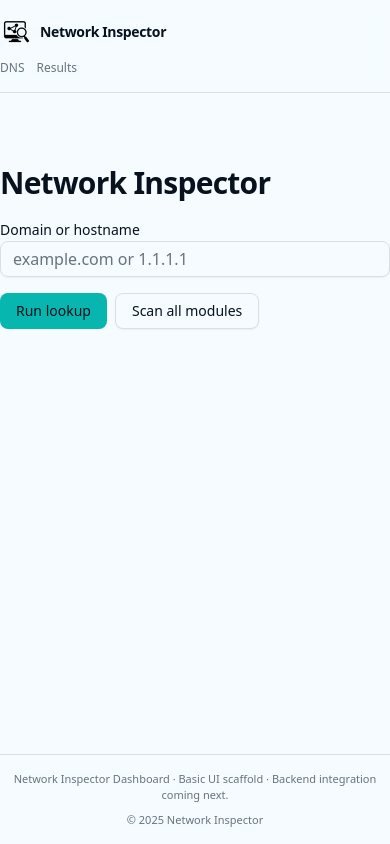
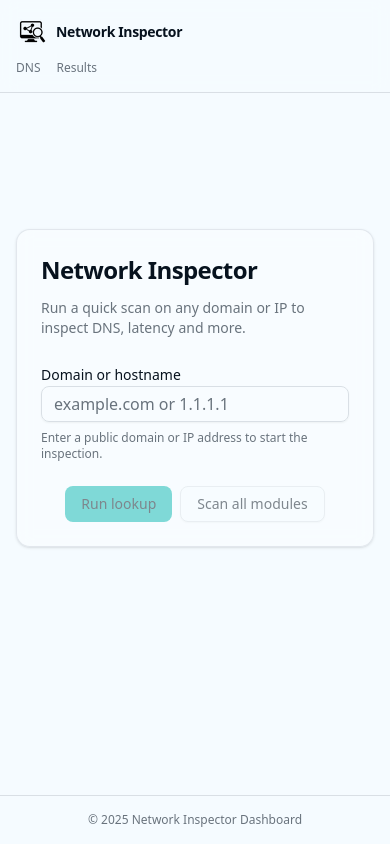
Before and after one commit to EngenMe/network-inspector-dashboard, a Next.js app in the folder frontend/: page / in a window 390 px wide. Built offline with nearby package versions, Linux system fonts and the light colour scheme.

Commit message:
feat(ui): enhance header, footer, and main page with polished layout and error handling
Refactor layout components for improved styling, responsiveness, and user feedback. Add error messages for input validation and enhance UI with consistent design elements.

```diff
--- a/frontend/app/page.tsx
+++ b/frontend/app/page.tsx
@@ -4,66 +4,105 @@ import { useRouter } from 'next/navigation'
 import { useState } from 'react'
 import { Input } from '@/components/ui/input'
 import { Button } from '@/components/ui/button'
+import { Card, CardContent, CardFooter, CardHeader, CardTitle } from '@/components/ui/card'
 
 export default function Page() {
     const router = useRouter()
+
     const [target, setTarget] = useState('')
-    const [lastLookupTarget, setLastLookupTarget] = useState<string | null>(null)
+    const [lastLookupTarget, setLastLookupTarget] = useState('')
+    const [error, setError] = useState('')
+    const [isScanning, setIsScanning] = useState(false)
 
     const trimmedTarget = target.trim()
+    const hasValue = trimmedTarget.length > 0
+    const showError = error.length > 0
+    const hasLastLookup = lastLookupTarget.length > 0
 
     function handleRunLookup() {
-        if (!trimmedTarget) return
-        // DNS-only lookup integration will be added later
+        if (!hasValue) {
+            setError('Please enter a domain or IP address.')
+            return
+        }
+
+        setError('')
         setLastLookupTarget(trimmedTarget)
     }
 
     function handleScanAllModules() {
-        if (!trimmedTarget) return
+        if (!hasValue) {
+            setError('Please enter a domain or IP address.')
+            return
+        }
+
+        setError('')
+        setIsScanning(true)
         router.push(`/results?target=${encodeURIComponent(trimmedTarget)}`)
     }
 
     return (
-        <div className="mx-auto flex w-full max-w-lg flex-col gap-4 py-10">
-            <h1 className="text-3xl font-semibold tracking-tight">
+        <section className="flex min-h-[70vh] items-center justify-center px-4">
+            <Card className="w-full max-w-xl border-border/70 bg-card/80 backdrop-blur">
+                <CardHeader className="space-y-1">
+                    <CardTitle className="text-2xl font-semibold tracking-tight">
                         Network Inspector
-            </h1>
+                    </CardTitle>
+                    <p className="text-sm text-muted-foreground">
+                        Run a quick scan on any domain or IP to inspect DNS, latency and more.
+                    </p>
+                </CardHeader>
 
+                <CardContent className="space-y-3">
                     <div className="space-y-2">
-                <label
-                    htmlFor="target"
-                    className="text-sm font-medium leading-none"
-                >
+                        <label htmlFor="target" className="text-sm font-medium leading-none">
                             Domain or hostname
                         </label>
                         <Input
                             id="target"
                             placeholder="example.com or 1.1.1.1"
                             value={target}
-                    onChange={e => setTarget(e.target.value)}
+                            onChange={e => {
+                                setTarget(e.target.value)
+                                if (error) setError('')
+                            }}
                         />
+                        <p className="text-xs text-muted-foreground">
+                            Enter a public domain or IP address to start the inspection.
+                        </p>
                     </div>
 
+                    {showError ? (
+                        <p className="text-xs font-medium text-destructive">{error}</p>
+                    ) : undefined}
+                </CardContent>
+
+                <CardFooter className="flex flex-col gap-3">
                     <div className="flex flex-wrap gap-2">
-                <Button type="button" onClick={handleRunLookup}>
+                        <Button
+                            type="button"
+                            onClick={handleRunLookup}
+                            disabled={!hasValue || isScanning}
+                        >
                             Run lookup
                         </Button>
                         <Button
                             type="button"
                             variant="outline"
                             onClick={handleScanAllModules}
+                            disabled={!hasValue || isScanning}
                         >
-                    Scan all modules
+                            {isScanning ? 'Scanning…' : 'Scan all modules'}
                         </Button>
                     </div>
 
-            {lastLookupTarget && (
+                    {hasLastLookup ? (
                         <p className="text-xs text-muted-foreground">
-                    Lookup started for{' '}
-                    <span className="font-mono">{lastLookupTarget}</span> ·
-                    DNS module integration coming in the next steps.
+                            Lookup started for <span className="font-mono">{lastLookupTarget}</span> ·
+                            DNS module integration coming in next steps.
                         </p>
-            )}
-        </div>
+                    ) : undefined}
+                </CardFooter>
+            </Card>
+        </section>
     )
 }
--- a/frontend/components/layout/AppShell.tsx
+++ b/frontend/components/layout/AppShell.tsx
@@ -10,9 +10,7 @@ export default function AppShell({ children }: AppShellProps) {
     return (
         <div className="flex min-h-screen flex-col bg-background text-foreground">
             <Header />
-            <main className="flex-1">
-                <div className="container py-8">{children}</div>
-            </main>
+            <main className="flex-1">{children}</main>
             <Footer />
         </div>
     )
--- a/frontend/components/layout/Footer.tsx
+++ b/frontend/components/layout/Footer.tsx
@@ -1,13 +1,9 @@
 export default function Footer() {
     return (
         <footer className="border-t bg-background/80">
-            <div className="container flex flex-col items-center gap-2 py-4 text-[11px] text-muted-foreground sm:flex-row sm:justify-between sm:text-xs">
-                <p className="text-center sm:text-left">
-                    Network Inspector Dashboard · Basic UI scaffold · Backend integration
-                    coming next.
-                </p>
-                <p className="text-center sm:text-right">
-                    © {new Date().getFullYear()} Network Inspector
+            <div className="mx-auto w-full max-w-4xl px-4 py-4 text-xs text-muted-foreground">
+                <p className="text-center">
+                    © {new Date().getFullYear()} Network Inspector Dashboard
                 </p>
             </div>
         </footer>
--- a/frontend/components/layout/Header.tsx
+++ b/frontend/components/layout/Header.tsx
@@ -4,7 +4,8 @@ import Link from "next/link"
 export default function Header() {
     return (
         <header className="border-b bg-background/80 backdrop-blur">
-            <div className="container flex flex-col gap-3 py-4 sm:flex-row sm:items-center sm:justify-between">
+            <div className="mx-auto flex w-full max-w-4xl flex-col gap-3 px-4 py-4 sm:flex-row sm:items-center sm:justify-between">
+
                 <Link href="/" className="flex items-center gap-2">
                     <Image
                         src="/logo-32.png"
@@ -18,16 +19,9 @@ export default function Header() {
           </span>
                 </Link>
 
-                <nav className="flex flex-wrap items-center gap-3 text-xs text-muted-foreground sm:text-sm">
-                    <Link href="/" className="transition-colors hover:text-foreground">
-                        DNS
-                    </Link>
-                    <Link
-                        href="/results"
-                        className="transition-colors hover:text-foreground"
-                    >
-                        Results
-                    </Link>
+                <nav className="flex items-center gap-4 text-xs text-muted-foreground sm:text-sm">
+                    <Link href="/" className="hover:text-foreground">DNS</Link>
+                    <Link href="/results" className="hover:text-foreground">Results</Link>
                 </nav>
             </div>
         </header>
```
Lines whose indentation alone changed are shown as unchanged.
